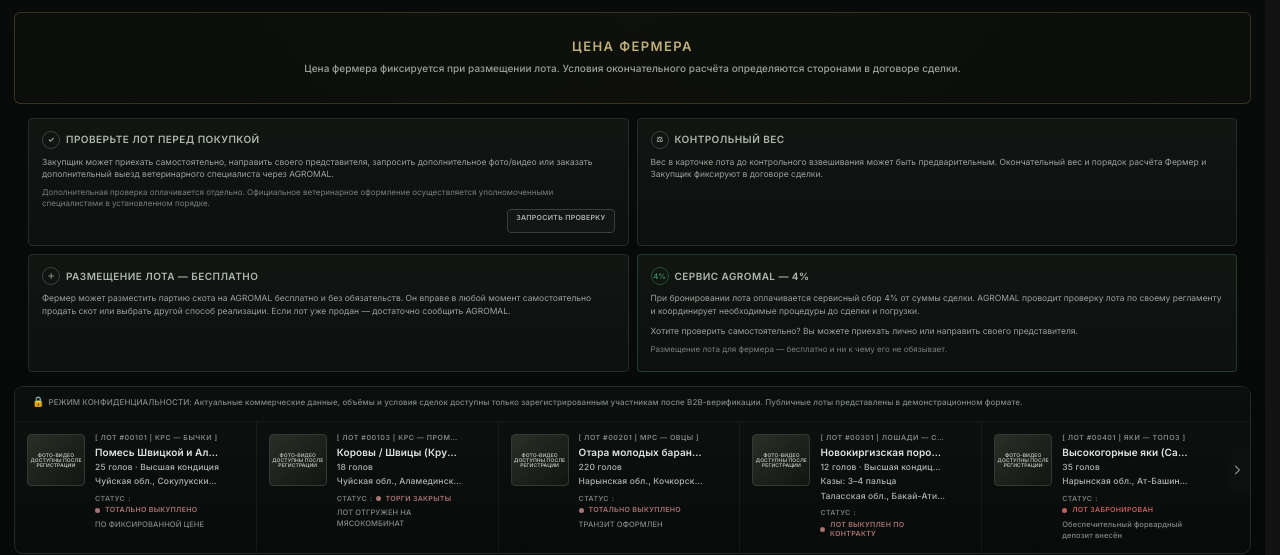
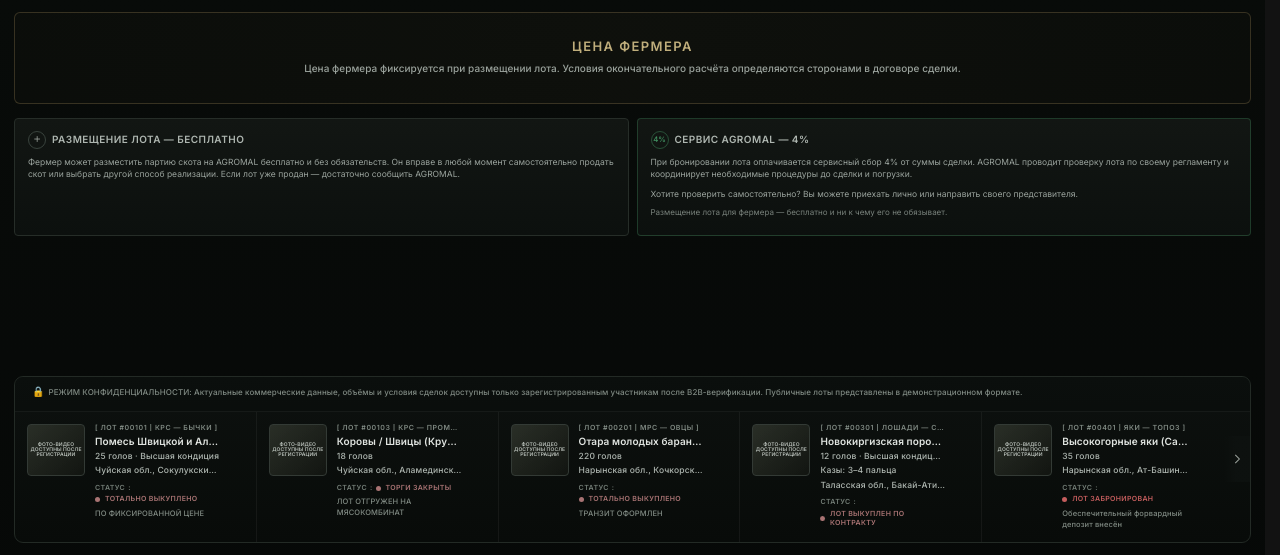
Before and after one commit to kanatormonov2003-eng/AGROMAL, a website with bundled scripts: page index.html in a window 1280 px wide. Shown: the part 905-1460 px from the top of the page. Built offline with nearby package versions, Linux system fonts and the light colour scheme; files whose address does not match are found by name.

Commit message:
Fix client information layout

```diff
--- a/index.html
+++ b/index.html
@@ -1140,65 +1140,16 @@
            CLIENT INFORMATION
            ================================================= -->
 
-      <div class="homepage-client-info">
 
         <div class="homepage-buyer-info">
 
           <!-- 01 -->
 
-          <article class="homepage-info-card">
-
-            <div class="homepage-info-card__head">
-
-              <span
-                class="homepage-info-card__icon"
-                aria-hidden="true"
-              >
-                ✓
-              </span>
-
-              <strong data-i18n="inspectionTitle"></strong>
-
-            </div>
-
-            <p data-i18n="inspectionText"></p>
-
-            <small
-              class="homepage-info-card__note"
-              data-i18n="inspectionNote"
-            ></small>
-
-            <a
-              class="homepage-info-card__button"
-              href="https://wa.me/996501095950"
-              target="_blank"
-              rel="noopener noreferrer"
-              data-i18n="inspectionButton"
-            ></a>
-
-          </article>
 
 
           <!-- 02 -->
 
-          <article class="homepage-info-card">
-
-            <div class="homepage-info-card__head">
-
-              <span
-                class="homepage-info-card__icon"
-                aria-hidden="true"
-              >
-                ⚖
-              </span>
-
-              <strong data-i18n="controlWeightTitle"></strong>
-
-            </div>
-
-            <p data-i18n="controlWeightText"></p>
-
-          </article>
+
 
 
           <!-- 03 -->
```
